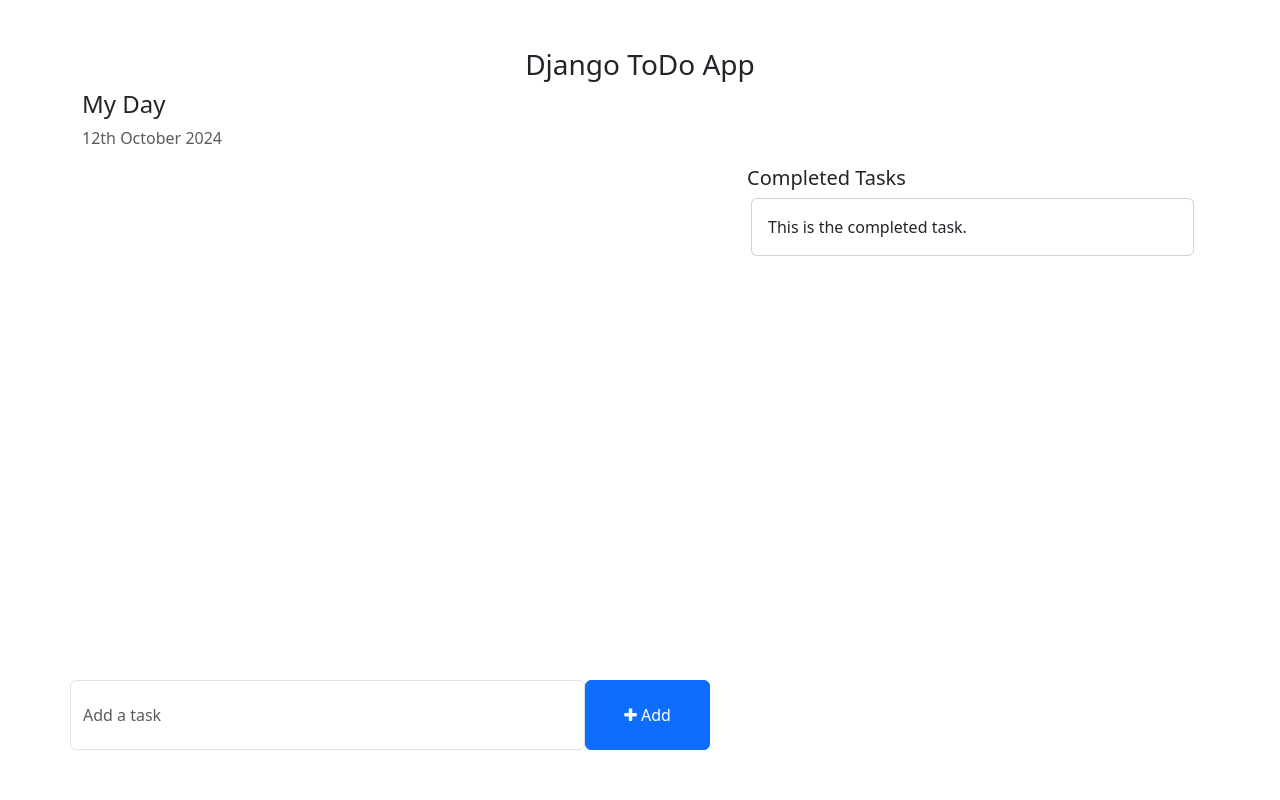
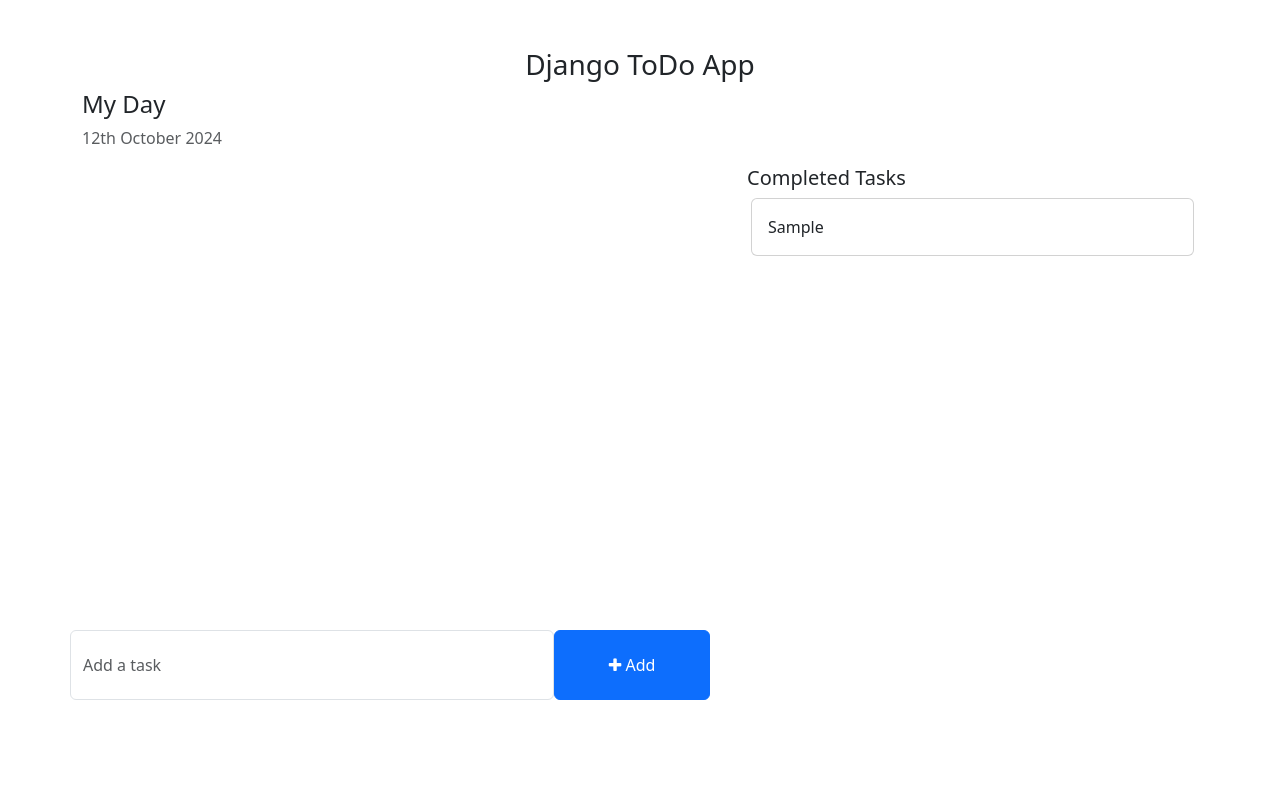
Before and after one commit to vikramksinha03/Todo, a Django app: page / in a window 1280 px wide. Run offline with Django 4.2, Linux system fonts and the light colour scheme; tables that the repository leaves empty hold one stand-in row (values such as "Sample post").

Commit message:
completed task functionality

```diff
--- a/templates/home.html
+++ b/templates/home.html
@@ -30,14 +30,14 @@
       }
     </style>
   </head>
-  <body>
+  <body style="overflow: hidden">
     <div class="container">
       <h3 class="pt-5 text-center">Django ToDo App</h3>
       <div class="row">
         <h4>My Day</h4>
         <p class="text-muted">{% now "jS F Y" %}</p>
         <div class="col-md-7 col-lg-7" style="height: 450px; overflow: scroll">
-          <!-- List of all the tasks for the day -->
+          <!--  List of all the tasks for the day -->
           {% for task in tasks%}
           <div class="card m-1">
             <div class="card-body">
@@ -56,15 +56,17 @@
         <div class="col-md-5 col-lg-5">
           <h5>Completed Tasks</h5>
           <!-- List of all the tasks that have completed -->
+          {% for task in completed_task%}
           <div class="card m-1">
-            <div class="card-body">This is the completed task.</div>
+            <div class="card-body">{{task.task}}</div>
           </div>
+          {% endfor%}
         </div>
       </div>
       <div class="row">
         <div
           class="col-md-6 col-lg-6 p-0"
-          style="position: absolute; bottom: 50px"
+          style="position: absolute; bottom: 100px"
         >
           <!-- To Do Form -->
           <form action="{% url 'add_task' %}" method="POST">
@@ -80,7 +82,7 @@
                 <button
                   type="submit"
                   class="btn btn-primary"
-                  style="width: 150px"
+                  style="width: 200px"
                 >
                   <i class="fa fa-plus"></i> Add
                 </button>
--- a/todo_main/views.py
+++ b/todo_main/views.py
@@ -4,7 +4,9 @@
 
 def home(request):
   tasks = Task.objects.filter(is_completed = False).order_by('-updated_at')
+  completed_task = Task.objects.filter(is_completed=True)
   context = {
-    'tasks': tasks
+    'tasks': tasks,
+    'completed_task': completed_task
   }
   return render(request, 'home.html', context)
--- a/todos/views.py
+++ b/todos/views.py
@@ -6,5 +6,6 @@
 
 def add_task(request):
   task = request.POST['task']
-  Task.objects.create(task=task)
+  if task != '':
+    Task.objects.create(task=task)
   return redirect('home')
```
